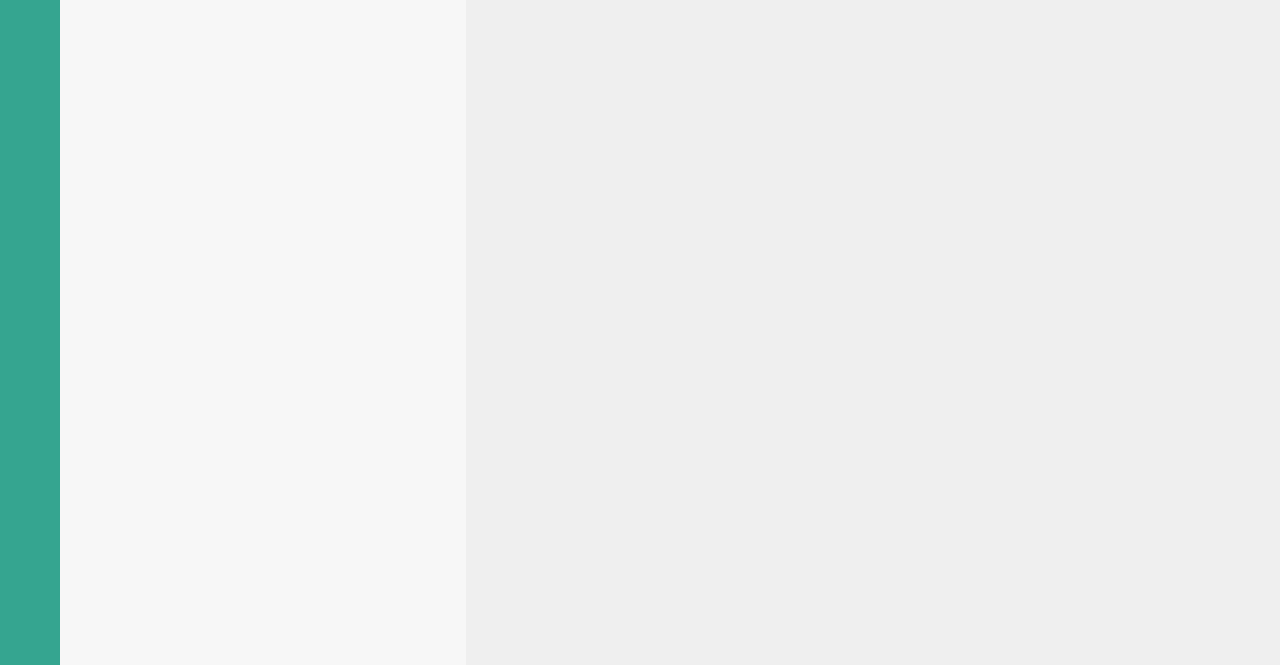
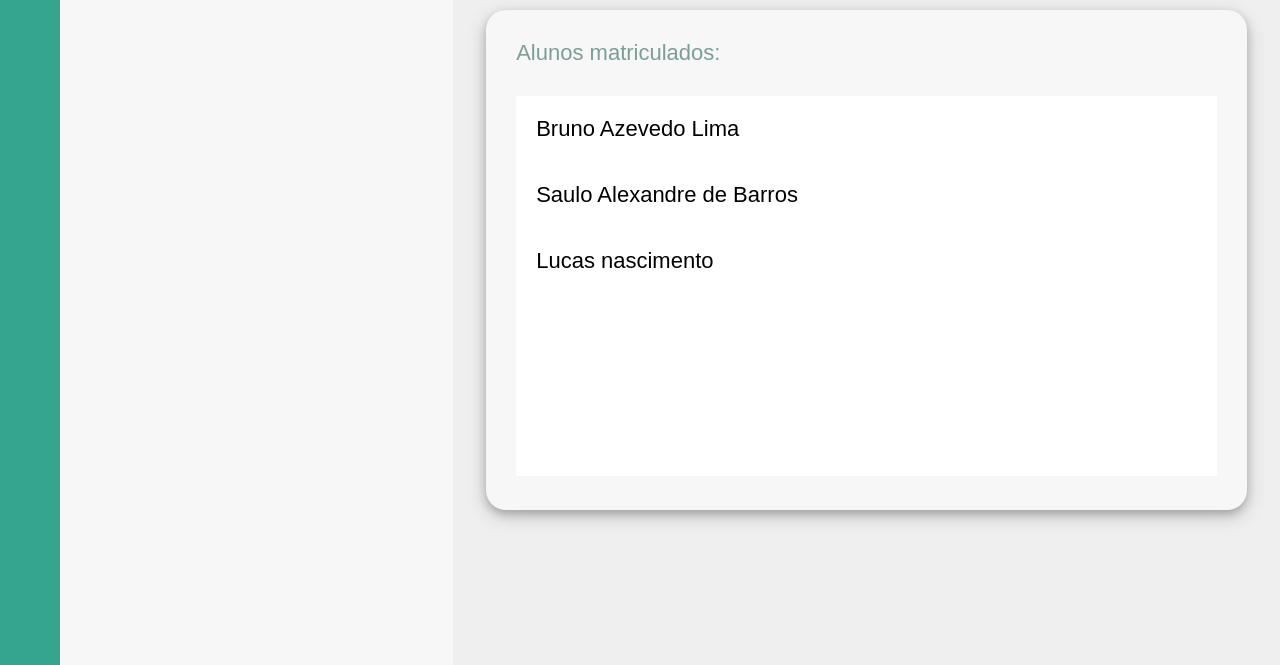
Before and after one commit to DinoSaulo/ZikaMob-FrontEndWEB, a plain HTML site: page professor/professor-acompanhamento.html in a window 1280 px wide. Shown: the part 345-1010 px from the top of the page. Drawn offline with Linux system fonts and the light colour scheme.

Commit message:
dist: Alterações na tela de professor

```diff
--- a/professor/professor-acompanhamento.html
+++ b/professor/professor-acompanhamento.html
@@ -39,7 +39,20 @@
                     <li><a href="professor-ranking.html">Consultar Ranking</a></li>
                 </ul>
             </div>
-            <div style="flex-grow: 130; align-self: center" class="boddy-user">
+            <div style="flex-grow: 130; align-self: center" class="boddy-user boddy-adm">
+                <div class="title-boddy-adm">Selecione o aluno que deseja acompanhar: </div>
+                <div class="boddy-prof-options">
+                    <div class="box-alunos" >
+                        <div style="color: #7b9e97; padding: 30px;">Alunos matriculados:</div>
+                        <div class="lista-alunos" style="background-color: white; margin: 0px 30px; height: 380px;">
+                            <ul>
+                                <li style="padding: 20px;">Bruno Azevedo Lima</li>
+                                <li style="padding: 20px;">Saulo Alexandre de Barros</li>
+                                <li style="padding: 20px;">Lucas nascimento</li>
+                            </ul>
+                        </div>
+                    </div>
+                </div>
             </div>
         </div>
         <script src="" async defer></script>
--- a/styles/templateStyle.css
+++ b/styles/templateStyle.css
@@ -210,3 +210,17 @@ ul {
     background-color: #555;
     color: white;
   }
+
+.boddy-prof-options  {
+    display: flex;
+    flex-direction: row;
+    justify-content: space-around;
+}
+
+.box-alunos {
+    width: 92%;
+    height: 500px;
+    background-color: rgb(247, 247, 247);
+    border-radius: 20px;
+    box-shadow: 0 4px 8px 0 rgba(0, 0, 0, 0.2), 0 6px 20px 0 rgba(0, 0, 0, 0.19);
+}
```
